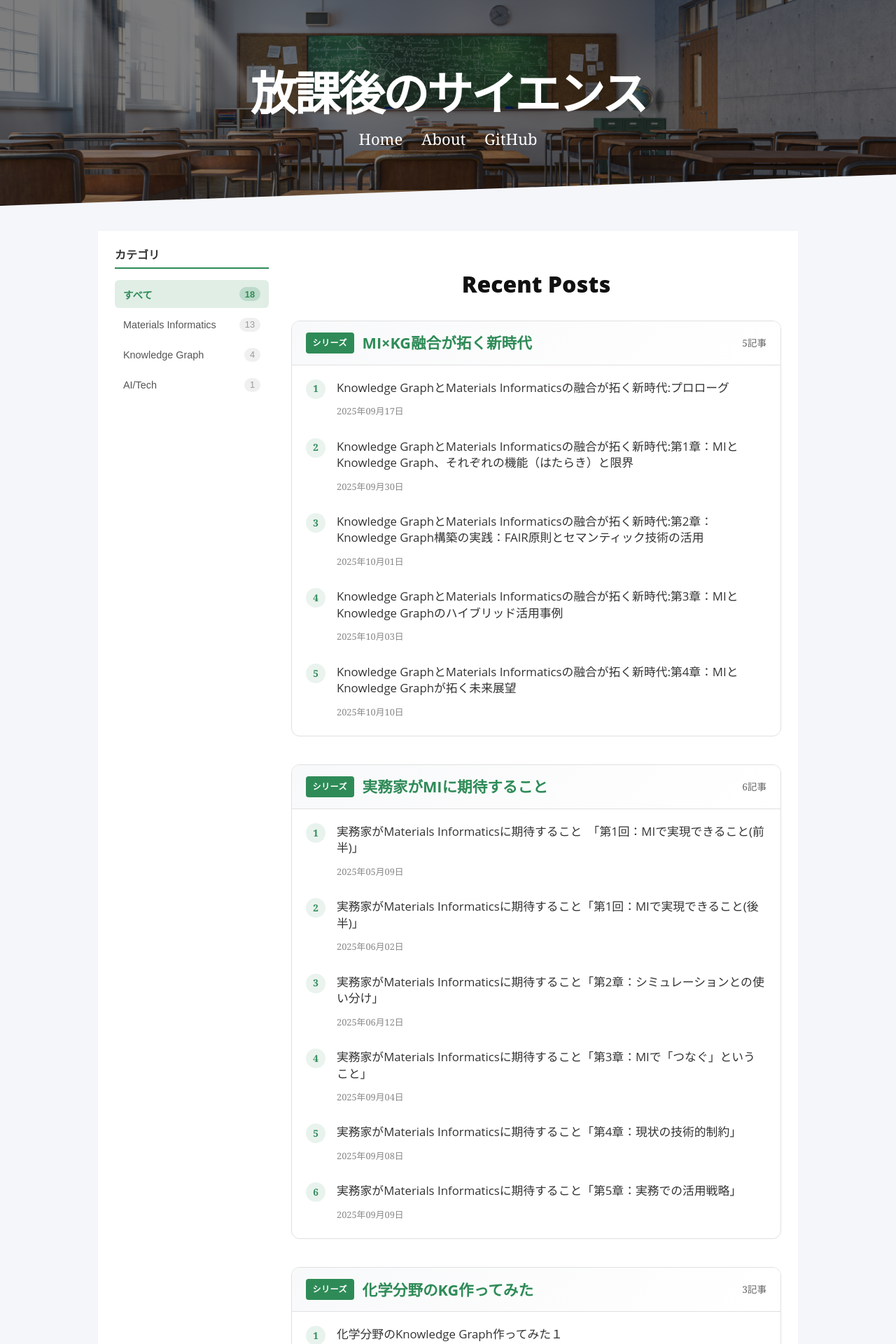
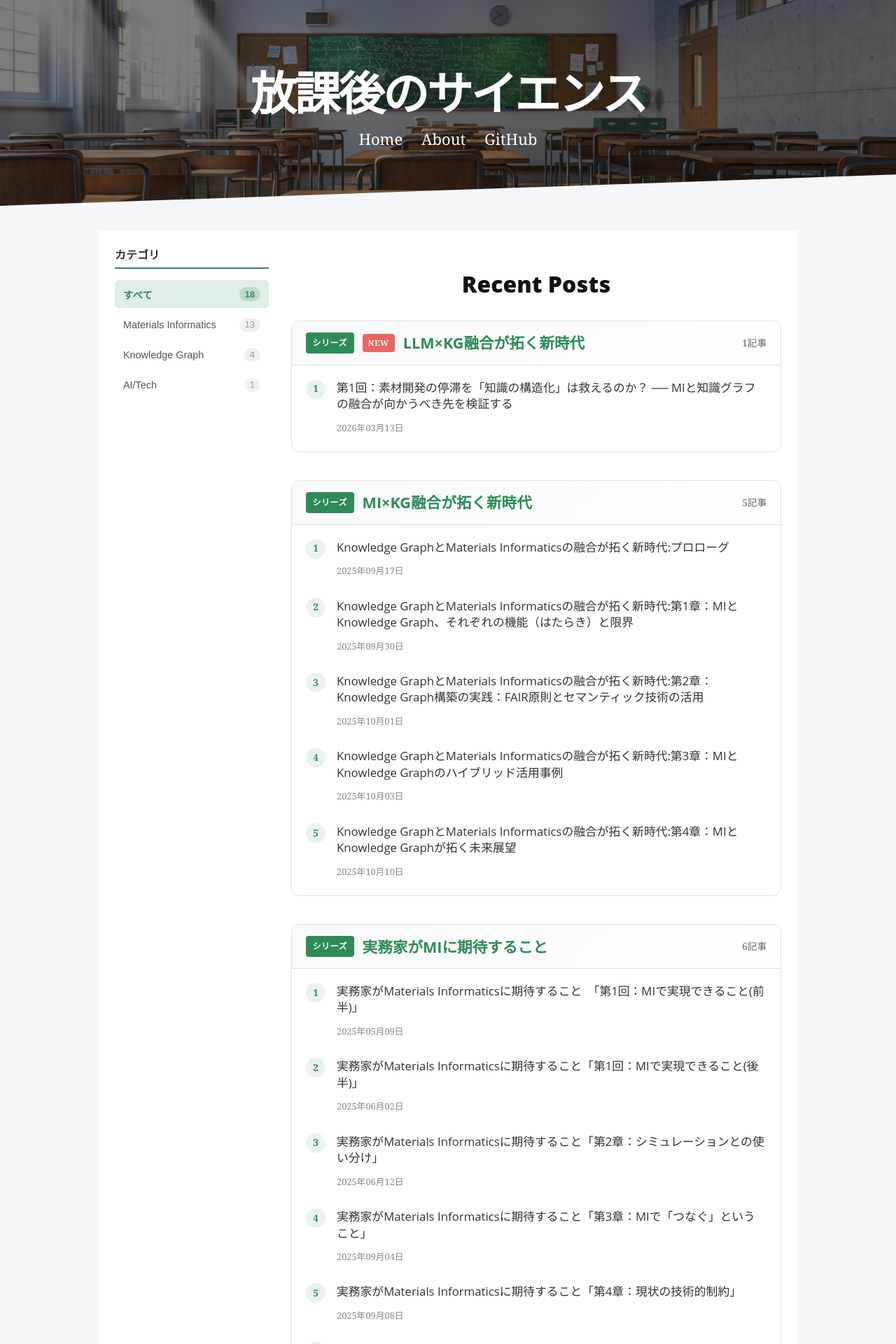
Before and after one commit to Shin-ichiro-I/Shin-ichiro-I.github.io, a Jekyll site: the page built from index.html, in a window 1280 px wide. Shown: the top 1920 px of the page at 70% size. Built offline with Jekyll 4.4.1, drawn with Linux system fonts in a browser that asks for light colours; nearby versions of some CDN libraries; the list of posts is cut into pages by our own code; some of the changed text lies outside the part shown.

Commit message:
Move LLM-kg-fusion series to top and add NEW badge
- index.html: LLM-kg-fusion をシリーズ一覧の先頭に移動
- index.html: series_new_flags で NEW 表示フラグを管理
- style.scss: .new-badge スタイル追加（赤バッジ＋点滅アニメーション）

Co-Authored-By: Claude Sonnet 4.6 <noreply@anthropic.com>

```diff
--- a/assets/css/style.scss
+++ b/assets/css/style.scss
@@ -651,6 +651,24 @@ article.post {
   letter-spacing: 0.5px;
 }
 
+.new-badge {
+  display: inline-block;
+  padding: 0.2rem 0.5rem;
+  font-size: 0.7rem;
+  font-weight: 700;
+  color: #fff;
+  background: #e53935;
+  border-radius: 4px;
+  text-transform: uppercase;
+  letter-spacing: 0.8px;
+  animation: new-badge-pulse 2s ease-in-out infinite;
+}
+
+@keyframes new-badge-pulse {
+  0%, 100% { opacity: 1; }
+  50%       { opacity: 0.65; }
+}
+
 .series-title {
   flex: 1;
   margin: 0;
--- a/index.html
+++ b/index.html
@@ -49,8 +49,9 @@ title: 放課後のサイエンス
 			</div>
 
 			<!-- シリーズ記事 -->
-			{% assign series_list = "mi-kg-fusion,mi-expectations,kg-practice,LLM-kg-fusion" | split: "," %}
-			{% assign series_titles = "MI×KG融合が拓く新時代,実務家がMIに期待すること,化学分野のKG作ってみた,LLM×KG融合が拓く新時代" | split: "," %}
+			{% assign series_list = "LLM-kg-fusion,mi-kg-fusion,mi-expectations,kg-practice" | split: "," %}
+			{% assign series_titles = "LLM×KG融合が拓く新時代,MI×KG融合が拓く新時代,実務家がMIに期待すること,化学分野のKG作ってみた" | split: "," %}
+			{% assign series_new_flags = "1,0,0,0" | split: "," %}
 
 			{% for series_id in series_list %}
 			{% assign series_posts = site.posts | where: "series", series_id | sort: "series_order" %}
@@ -59,6 +60,7 @@ title: 放課後のサイエンス
 			<section class="series-section" data-category="{{ first_post.category }}">
 				<div class="series-header">
 					<span class="series-badge">シリーズ</span>
+					{% if series_new_flags[forloop.index0] == "1" %}<span class="new-badge">NEW</span>{% endif %}
 					<h2 class="series-title">{{ series_titles[forloop.index0] }}</h2>
 					<span class="series-count">{{ series_posts.size }}記事</span>
 				</div>
```
